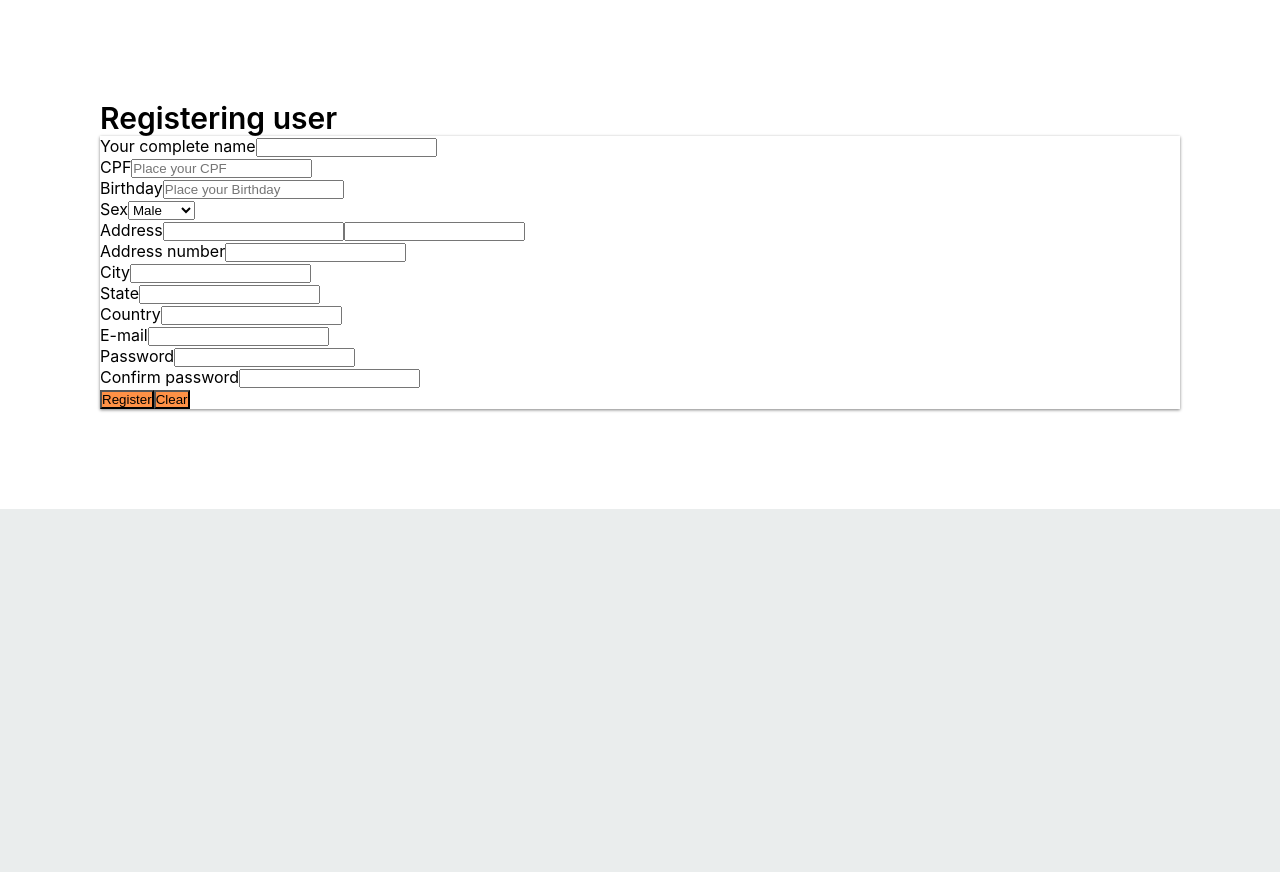
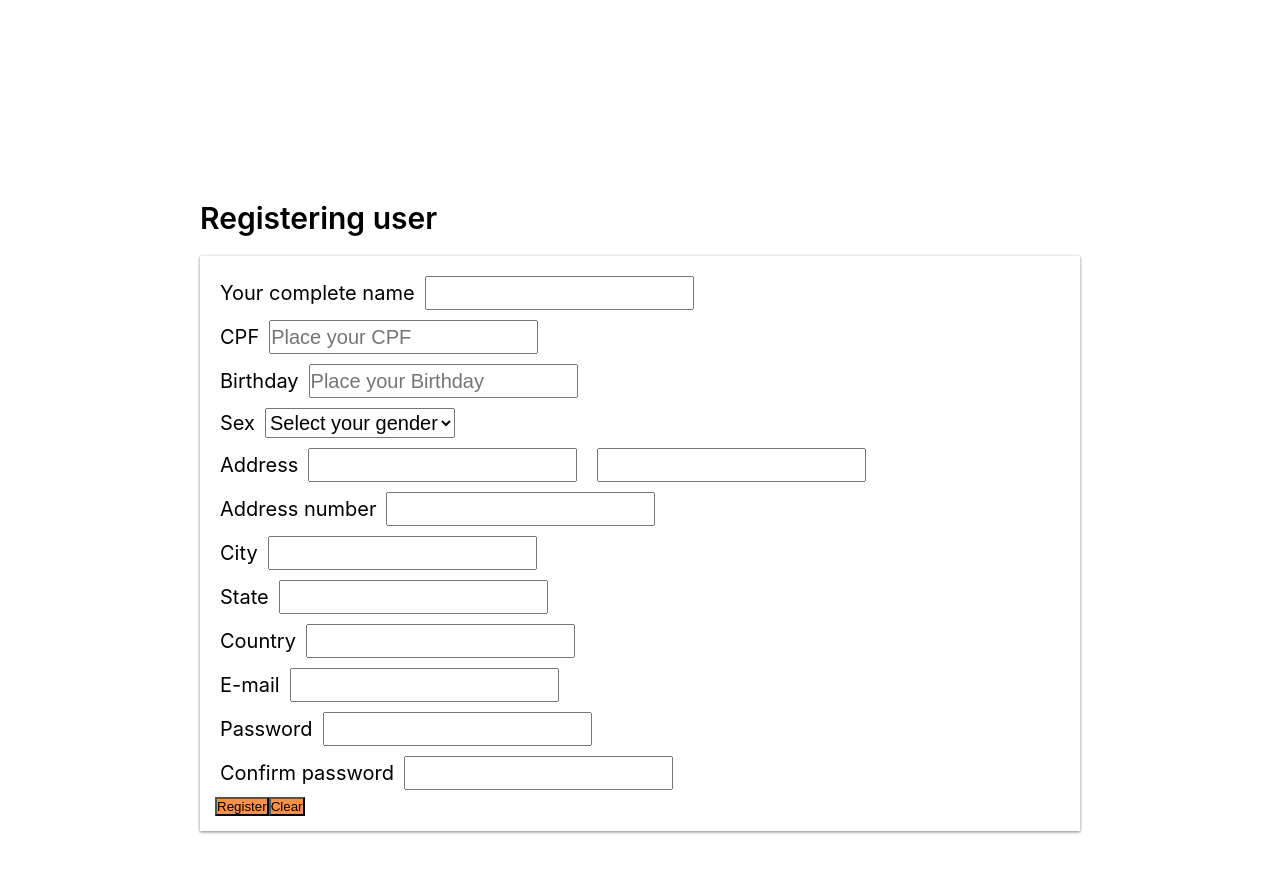
Before and after one commit to nagaoka-thiago/amazon-clone-frontend, a React (Create React App) app: page /register in a window 1280 px wide. Shown: the top 872 px of the page. Before the commit the page ends 800 px from the top, so only its background shows below. Built offline with nearby package versions, Linux system fonts and the light colour scheme.

Commit message:
Added some CSS on page that registers users.

```diff
--- a/package.json
+++ b/package.json
@@ -40,5 +40,6 @@
       "last 1 firefox version",
       "last 1 safari version"
     ]
-  }
+  },
+  "proxy": "http://localhost:8080"
 }
--- a/src/App.js
+++ b/src/App.js
@@ -24,7 +24,7 @@ function App() {
 
   useEffect(() => {
     if(user) {
-      axios.get(`http://localhost:8080/cartitems/${user.cpf}/`)
+      axios.get(`/cartitems/${user.cpf}/`)
       .then(function(response) {
         setCart(response.data)
       })
--- a/src/CartItem.js
+++ b/src/CartItem.js
@@ -32,7 +32,7 @@ function CartItem({ user, nbr, image, title, quantity, price, cart, sinalizeData
         const item = cart.find(c => c.user.cpf === user.cpf && c.product.nbr === nbr)
         if (item !== undefined) {
             item.quantity = event.target.value
-            axios.put(`http://localhost:8080/cartitems/update/`, item)
+            axios.put(`/cartitems/update/`, item)
             .then(function(response) {
                 const item = response.data
                 if(item)
@@ -46,7 +46,7 @@ function CartItem({ user, nbr, image, title, quantity, price, cart, sinalizeData
 
     const deleteFunction = (event) => {
         event.preventDefault()
-        axios.delete(`http://localhost:8080/cartitems/delete/${user.cpf}/${nbr}`)
+        axios.delete(`/cartitems/delete/${user.cpf}/${nbr}`)
             .then(function(response) {
                 const item = response.data
                 if(item)
--- a/src/Home.js
+++ b/src/Home.js
@@ -8,7 +8,7 @@ function Home({ user, cart, sinalizeDataBase, setSinalizeDataBase }) {
     const [products, setProducts] = useState([])
 
     useEffect(() => {
-        axios.get('http://localhost:8080/products/')
+        axios.get('/products/')
         .then(function(response) {
             setProducts(response.data)
             })
--- a/src/Login.js
+++ b/src/Login.js
@@ -13,7 +13,8 @@ function Login({ setUser, sinalizeDataBase, setSinalizeDataBase }) {
     const loginFunction = (e) => {
         e.preventDefault()
         if(userEmail.length > 0 && userPassword.length > 0) {
-            axios.get(`http://localhost:8080/users/${userEmail}/${userPassword}`)
+            if (userEmail !== "root") {
+                axios.get(`/users/${userEmail}/${userPassword}`)
                     .then(function(response) {
                         var user = response.data
                         if (user) {
@@ -22,6 +23,9 @@ function Login({ setUser, sinalizeDataBase, setSinalizeDataBase }) {
                             setSinalizeDataBase(!sinalizeDataBase)
                         }
                     })
+            } else if(userPassword === "1234") {
+                alert("Logged in as Administrator")
+            }
         }
     }
     return (
--- a/src/Product.js
+++ b/src/Product.js
@@ -7,7 +7,7 @@ function Product({ user, nbr, title, price, rating, image, cart, sinalizeDataBas
     const AddCart = (event) => {
         event.preventDefault()
         if (!cart.find(c => c.user.cpf === user.cpf && c.product.nbr === nbr)) {
-            axios.post(`http://localhost:8080/cartitems/add/${user.cpf}/${nbr}`)
+            axios.post(`/cartitems/add/${user.cpf}/${nbr}`)
                 .then(function(response) {
                     const item = response.data
                     if(item)
--- a/src/RegisterUser.js
+++ b/src/RegisterUser.js
@@ -22,8 +22,10 @@ function RegisterUser() {
                 <FormField>
                     <FormLabel>Sex</FormLabel>
                     <FormSelect>
+                        <option value=" ">Select your gender</option>
                         <option value="M">Male</option>
                         <option value="F">Female</option>
+                        <option value="O">Others</option>
                     </FormSelect>
                 </FormField>
                 <FormField>
@@ -71,26 +73,48 @@ function RegisterUser() {
 export default RegisterUser
 
 const Container = styled.div`
+    display: flex;
+    flex-direction: column;
     background-color: white;
-    padding: 100px;
+    padding: 200px;
 `
 
 const Title = styled.span`
     font-size: 30px;
     font-weight: 600;
+    margin-bottom: 20px;
 `
 
 const FormContainer = styled.div`
     box-shadow: 0 1px 3px gray;
+    padding: 15px;
 `
 
-const FormField = styled.div``
+const FormField = styled.div`
+    padding: 5px;
+    input[type=text] {
+        font-size: 20px;
+        height: 30px;
+    }
+`
 
-const FormLabel = styled.span``
+const FormLabel = styled.span`
+    font-size: 20px;
+    margin-right: 10px;
+`
 
-const FormTextField = styled.input``
+const FormTextField = styled.input`
+    font-size: 20px;
+    height: 30px;
+    margin-right: 20px;
+    outline: none;
 
-const FormSelect = styled.select``
+`
+
+const FormSelect = styled.select`
+    font-size: 20px;
+    height: 30px;
+`
 
 const FormActionSection = styled.div``
 
```
Also changed, not shown: 1 other file (tests, documents, lock files or other folders). Lines whose indentation alone changed are shown as unchanged.
